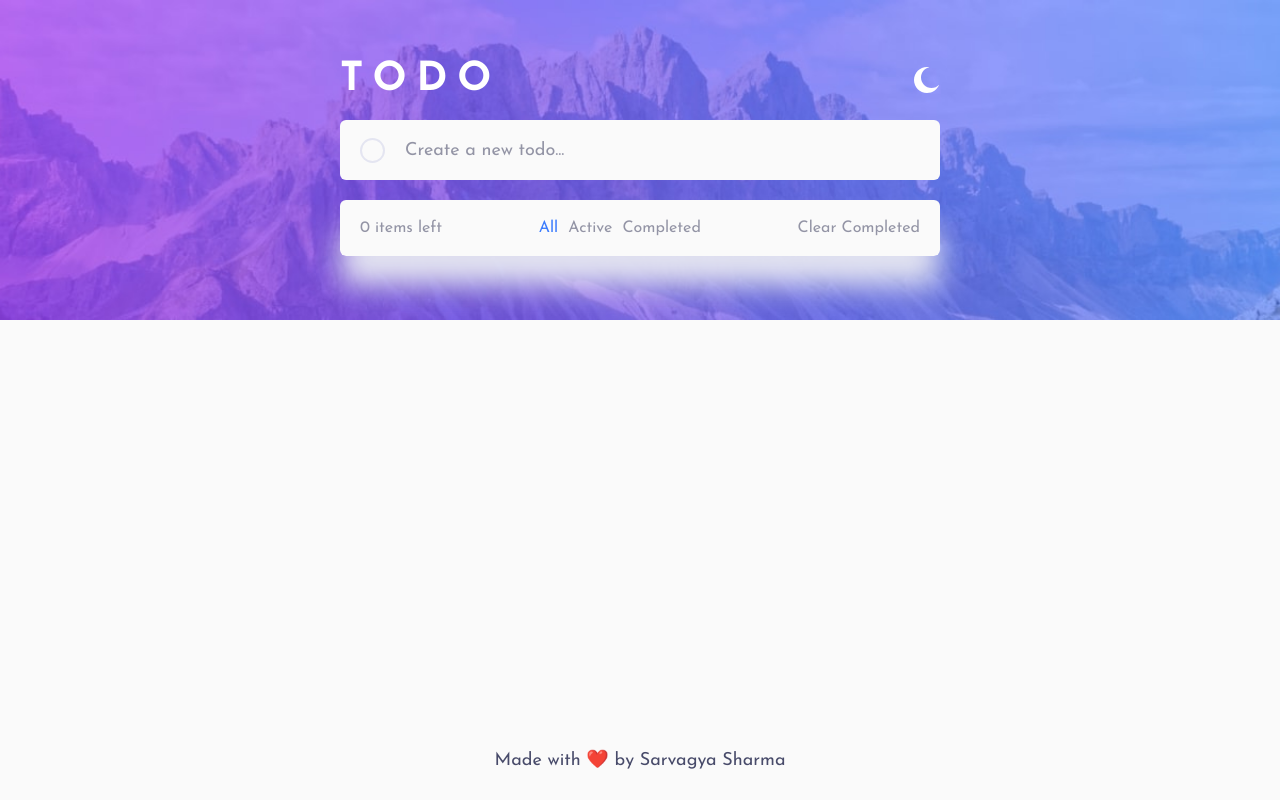
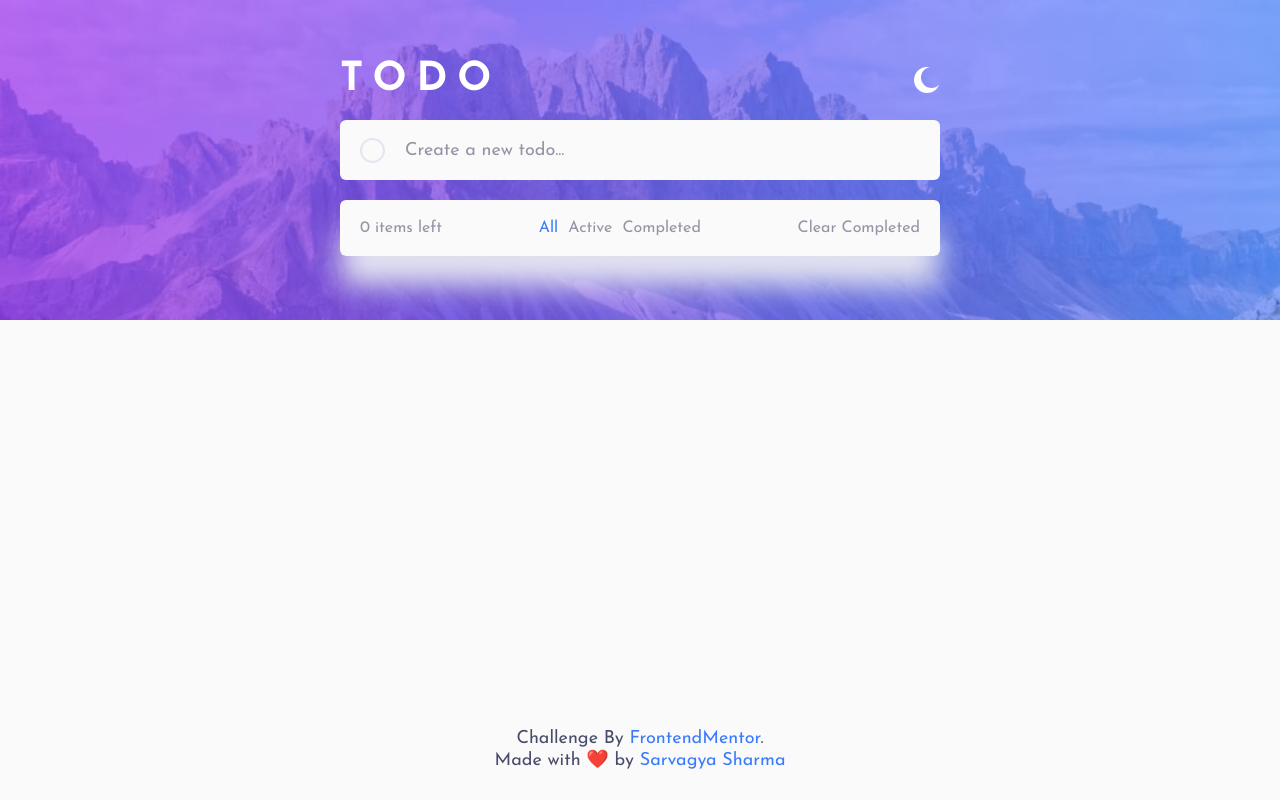
Before and after one commit to sarvagya2545/fem-todo, a React (Vite) app: page / in a window 1280 px wide. Built offline with nearby package versions, Linux system fonts and the light colour scheme.

Commit message:
add credits to frontendmentor

```diff
--- a/src/components/TodoList/TodoListItem/TodoListItem.elements.js
+++ b/src/components/TodoList/TodoListItem/TodoListItem.elements.js
@@ -9,8 +9,6 @@ export const TodoListItemContainer = styled.li`
 
     background: ${({ theme }) => theme.listbg};
     border-bottom: 1px solid ${({ theme }) => theme.separator};
-
-    cursor: move;
 `;
 
 export const TodoText = styled.p`
--- a/src/pages/MainPage/MainPage.elements.js
+++ b/src/pages/MainPage/MainPage.elements.js
@@ -24,3 +24,11 @@ export const Container = styled.main`
         padding: 5rem 4rem;
     }
 `;
+
+export const TargetLink = styled.a.attrs(props => ({
+    target: '_blank',
+    rel: 'noopener noreferrer'
+}))`
+    color: ${({ theme }) => theme.primaryColor};
+    text-decoration: none;
+`;
--- a/src/pages/MainPage/index.js
+++ b/src/pages/MainPage/index.js
@@ -2,7 +2,7 @@ import React, { useContext } from 'react';
 import { ThemeProvider } from 'styled-components';
 import { ThemeContext } from '../../contexts/ThemeContext';
 import { Background, TodoInput, TodoListHeader, TodoList, TodoItemsFilterList, Credits } from '../../components';
-import { Container } from './MainPage.elements';
+import { Container, TargetLink } from './MainPage.elements';
 import themes from '../../themes';
 
 const MainPage = () => {
@@ -16,7 +16,11 @@ const MainPage = () => {
                 <TodoInput/>
                 <TodoList/>
                 <TodoItemsFilterList mobileOnly container/>
-                <Credits>Made with ❤️ by Sarvagya Sharma</Credits>
+                <Credits>
+                    Challenge By <TargetLink href="https://www.frontendmentor.io/">FrontendMentor</TargetLink>.
+                    <br/>
+                    Made with ❤️ by <TargetLink href="https://github.com/sarvagya2545">Sarvagya Sharma</TargetLink>
+                </Credits>
             </Container>
         </ThemeProvider>
     );
```
